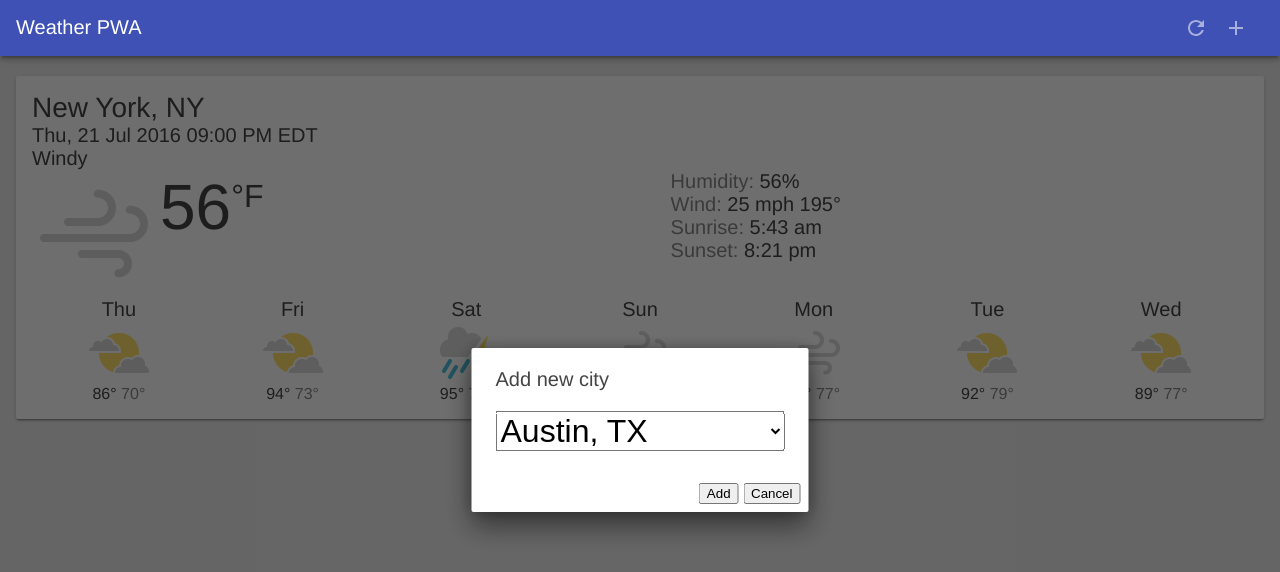
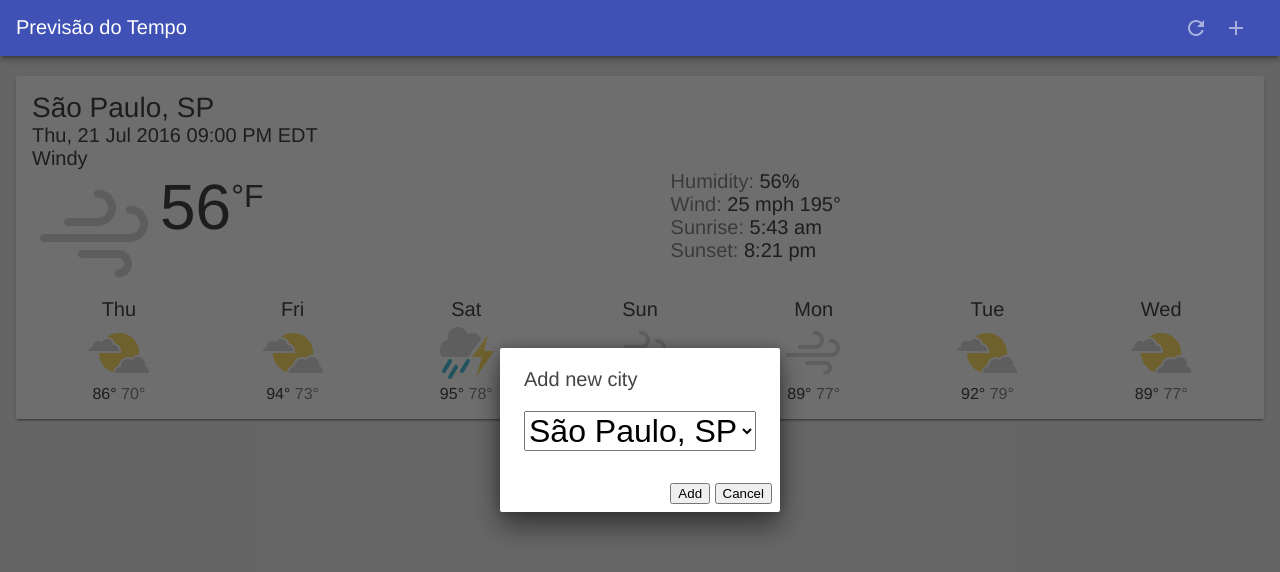
Before and after one commit to max-willian/wather, a plain HTML site: page index.html in a window 1280 px wide. Both pictures are taken after a click on the button 1236 px from the left and 28 px from the top of the page. Drawn offline with Linux system fonts and the light colour scheme.

Commit message:
cidades br]

```diff
--- a/index.html
+++ b/index.html
@@ -22,7 +22,7 @@
   <link rel="canonical" href="https://weather-pwa-sample.firebaseapp.com/final/">
   <meta name="viewport" content="width=device-width, initial-scale=1.0">
   <meta name="mobile-web-app-capable" content="yes">
-  <title>Weather PWA</title>
+  <title>Previsão do Tempo</title>
   <link rel="stylesheet" type="text/css" href="styles/inline.css">
 
   <link rel="manifest" href="manifest.json">
@@ -37,7 +37,7 @@
 <body>
 
   <header class="header">
-    <h1 class="header__title">Weather PWA</h1>
+    <h1 class="header__title">Previsão do Tempo</h1>
     <button id="butRefresh" class="headerButton" aria-label="Refresh"></button>
     <button id="butAdd" class="headerButton" aria-label="Add"></button>
   </header>
@@ -149,13 +149,9 @@
         <select id="selectCityToAdd">
           <!-- Values map to Yahoo Weather API Where On Earth Identifiers (WOEIDs).
                https://developer.yahoo.com/weather/documentation.html#req -->
-          <option value="2357536">Austin, TX</option>
-          <option value="2367105">Boston, MA</option>
-          <option value="2379574">Chicago, IL</option>
-          <option value="2459115">New York, NY</option>
-          <option value="2475687">Portland, OR</option>
-          <option value="2487956">San Francisco, CA</option>
-          <option value="2490383">Seattle, WA</option>
+          <option value="455827">São Paulo, SP</option>
+          <option value="440495">Mogi, SP</option>
+          <option value="456053">Aruja, SP</option>
         </select>
       </div>
       <div class="dialog-buttons">
--- a/scripts/app.js
+++ b/scripts/app.js
@@ -163,6 +163,7 @@
    * Then, getForecast() goes to the network for fresh data. If the network
    * request goes through, then the card gets updated a second time with the
    * freshest data.
+   * https://query.yahooapis.com/v1/public/yql?format=json&q=select * from weather.forecast where woeid=440495
    */
   app.getForecast = function(key, label) {
     var statement = 'select * from weather.forecast where woeid=' + key;
@@ -293,8 +294,8 @@
    * discussion.
    */
   var initialWeatherForecast = {
-    key: '2459115',
-    label: 'New York, NY',
+    key: '455827',
+    label: 'São Paulo, SP',
     created: '2016-07-22T01:00:00Z',
     channel: {
       astronomy: {
--- a/service-worker.js
+++ b/service-worker.js
@@ -12,8 +12,8 @@
 // See the License for the specific language governing permissions and
 // limitations under the License.
 
-var dataCacheName = 'weatherData-v2';
-var cacheName = 'weatherPWA-final-2';
+var dataCacheName = 'weatherData-v3';
+var cacheName = 'weatherPWA-final-3';
 var filesToCache = [
   'index.html',
   'scripts/app.js',
```
Also changed, not shown: manifest.json.
